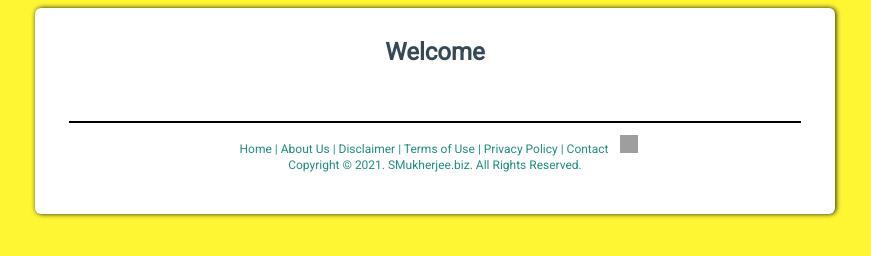
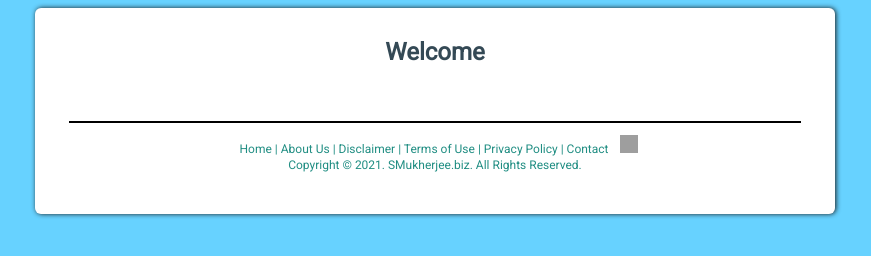
Before and after one commit to spmmailhq/wso, a plain HTML site: page index.html in a window 1280 px wide. Shown: the whole page, without its empty margins (205-1076 px from the left). Drawn offline with nearby package versions, Linux system fonts and the light colour scheme; grey boxes are pictures that could not be loaded.

Commit message:
Update index.html

```diff
--- a/index.html
+++ b/index.html
@@ -41,7 +41,7 @@ document.onkeydown = function(e) {
 
 
 body {
-      background-color: #FFF633;
+      background-color: #67d2ff;
       font-family: 'Roboto', sans-serif;
 }
 
```
